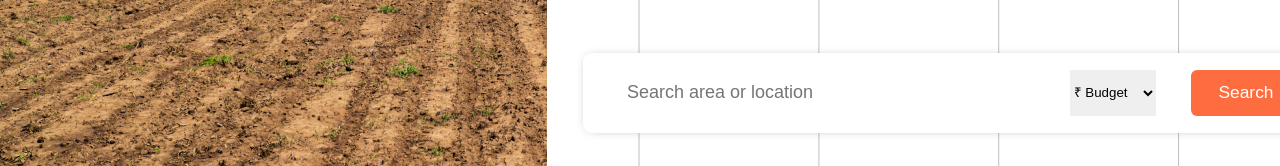
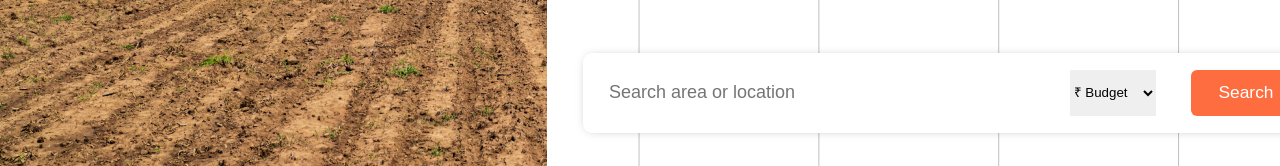
Before and after one commit to iamsujitroy/zethic-assignment, a React (Create React App) app: page / in a window 1280 px wide. Shown: the part 536-702 px from the top of the page. Built offline with nearby package versions, Linux system fonts and the light colour scheme.

Commit message:
small change on hero section

```diff
--- a/src/components/Hero/Hero.css
+++ b/src/components/Hero/Hero.css
@@ -75,7 +75,7 @@
 }
 .hero__search input {
   flex: 1;
-  padding: 7px 18px;
+  padding: 7px 0;
   border: none;
   outline: none;
   font-weight: 500;
```
